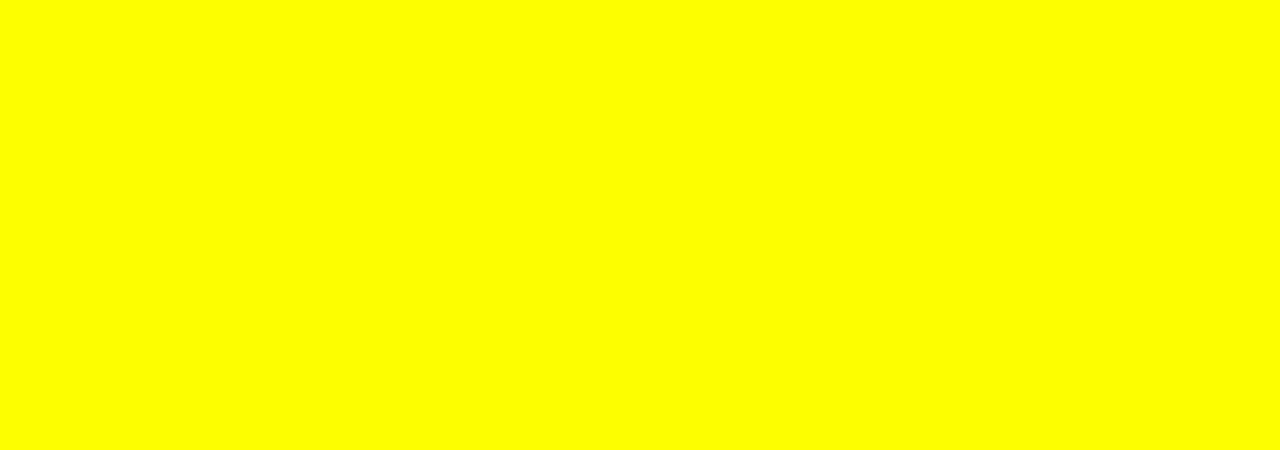
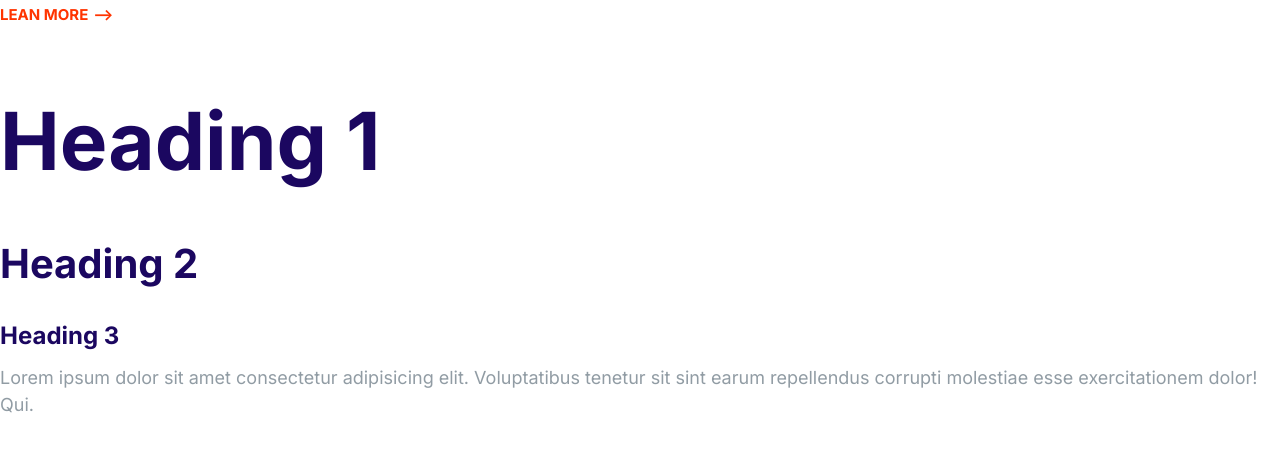
Before and after one commit to tonythomasm6/Responsive-HTML-CSS-webpage, a plain HTML site: page index.html in a window 1280 px wide. Drawn offline with Linux system fonts and the light colour scheme.

Commit message:
Fonts and Arrow done

```diff
--- a/css/style.css
+++ b/css/style.css
@@ -1,3 +1,81 @@
+/*Typography*/
+html {
+  font-size: 62.5%;
+}
+
+:root {
+  --color-primary: #2584ff;
+  --color-secondary: #00d9ff;
+  --color-accent: #ff3400;
+  --color-headings: #1b0760;
+  --color-body: #919ca4;
+}
+
 body {
-  background-color: yellow;
+  font-family: Inter, Arial, Helvetica, sans-serif;
+  color: var(--color-body);
+  font-size: 2.4rem;
+  line-height: 1.5;
 }
+
+h1,
+h2,
+h3 {
+  color: var(--color-headings);
+  margin-bottom: 1rem;
+}
+
+h1 {
+  font-size: 7rem;
+}
+h2 {
+  font-size: 4rem;
+}
+
+h3 {
+  font-size: 3rem;
+}
+
+p {
+  margin-top: 0;
+}
+
+@media screen and (min-width: 1024px) {
+  body {
+    font-size: 1.8rem;
+  }
+  h1 {
+    font-size: 8rem;
+  }
+  h2 {
+    font-size: 4rem;
+  }
+  h3 {
+    font-size: 2.4rem;
+  }
+}
+
+/*Links*/
+a {
+  text-decoration: none;
+  text-transform: uppercase;
+  font-size: 2rem;
+  font-weight: bold;
+}
+.link-arrow {
+  color: var(--color-accent);
+}
+.link-arrow::after {
+  content: "-->";
+  margin-left: 5px;
+  transition: margin 0.15s linear;
+}
+
+.link-arrow:hover::after {
+  margin-left: 10px;
+}
+@media screen and (min-width: 1024px) {
+  .link-arrow {
+    font-size: 1.5rem;
+  }
+}
--- a/index.html
+++ b/index.html
@@ -5,8 +5,24 @@
     <meta http-equiv="X-UA-Compatible" content="IE=edge" />
     <meta name="viewport" content="width=device-width, initial-scale=1.0" />
     <title>Moshify</title>
+    <link rel="preconnect" href="https://fonts.googleapis.com" />
+    <link rel="preconnect" href="https://fonts.gstatic.com" crossorigin />
+    <link
+      href="https://fonts.googleapis.com/css2?family=Inter:wght@400;700&display=swap"
+      rel="stylesheet"
+    />
     <link rel="stylesheet" href="css/normalize.css" />
     <link rel="stylesheet" href="css/style.css" />
   </head>
-  <body></body>
+  <body>
+    <a href="" class="link-arrow">Lean more</a>
+    <h1>Heading 1</h1>
+    <h2>Heading 2</h2>
+    <h3>Heading 3</h3>
+    <p>
+      Lorem ipsum dolor sit amet consectetur adipisicing elit. Voluptatibus
+      tenetur sit sint earum repellendus corrupti molestiae esse exercitationem
+      dolor! Qui.
+    </p>
+  </body>
 </html>
```
